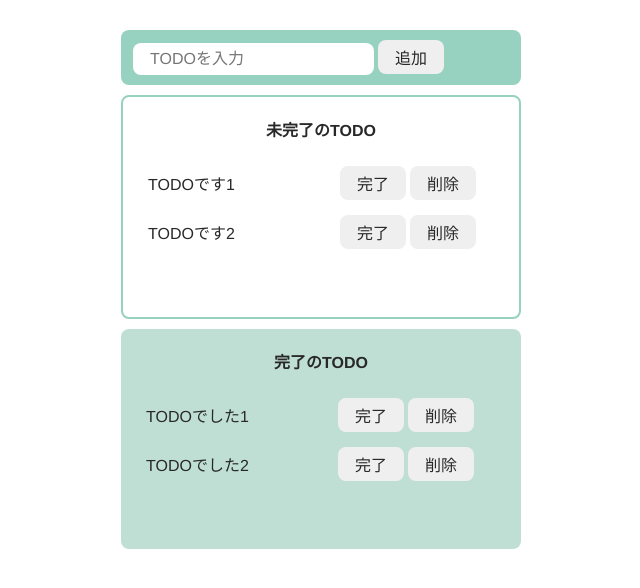
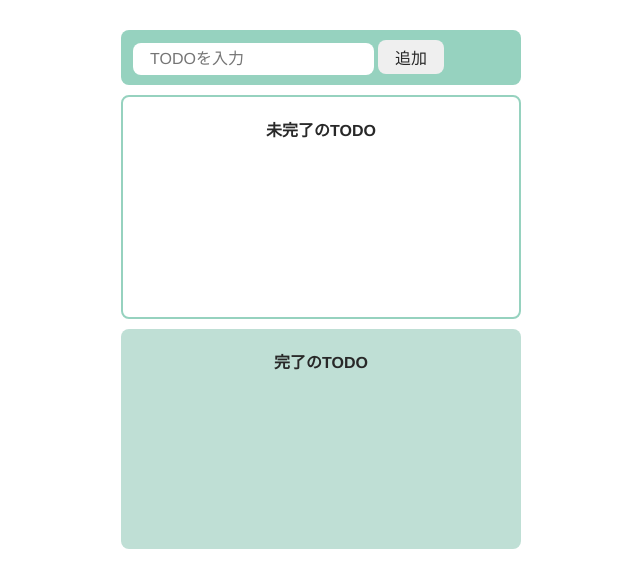
Before and after one commit to popcorn3-com-dev/React-TODO, a React (Vite) app: page / in a window 1280 px wide. Shown: the top 588 px of the page, without its empty margins (319-959 px from the left). Built offline with nearby package versions, Linux system fonts and the light colour scheme.

Commit message:
完了,戻す機能

```diff
--- a/src/Todo.jsx
+++ b/src/Todo.jsx
@@ -3,19 +3,45 @@
 
 export const Todo = () => {
   const [todoText, setTodoText] = useState('');
-  const [incompleteTodos, setIncompleteTodos] = useState(['TODOです1', 'TODOです2']);
-  const [completeTodos, setCompleteTodos] = useState(['TODOでした1', 'TODOでした2']);
+  const [incompleteTodos, setIncompleteTodos] = useState([
+    // 'TODOです1',
+    // 'TODOです2'
+  ]);
+  const [completeTodos, setCompleteTodos] = useState([
+    // 'TODOでした1',
+    // 'TODOでした2'
+  ]);
   const onChangeTodoText = (e) => setTodoText(e.target.value);
+  //追加
   const onClickAdd = () => {
     if (todoText === '') return;
     const newTodos = [...incompleteTodos, todoText];
     setIncompleteTodos(newTodos);
     setTodoText('');
   }
+  //削除
   const onClickDelete = (index) => {
     const newTodos = [...incompleteTodos];
     newTodos.splice(index, 1);
     setIncompleteTodos(newTodos);
+  }
+  //完了
+  const onClickComplete = (index) => {
+    const newIncompleteTodos = [...incompleteTodos];
+    newIncompleteTodos.splice(index, 1);
+
+    const newCompleteTodos = [...completeTodos, incompleteTodos[index]];
+    setIncompleteTodos(newIncompleteTodos);
+    setCompleteTodos(newCompleteTodos);
+  }
+  //戻す
+  const onClickBack = (index) => {
+    const newCompleteTodos = [...completeTodos];
+    newCompleteTodos.splice(index, 1);
+
+    const newIncompleteTodos = [...incompleteTodos, completeTodos[index]];
+    setIncompleteTodos(newIncompleteTodos);
+    setCompleteTodos(newCompleteTodos);
   }
 
   return (
@@ -31,7 +57,7 @@
             <li key={todo}>
               <div className='list-row'>
                 <p className='todo-item'>{todo}</p>
-                <button>完了</button>
+                <button onClick={() => onClickComplete(index)}>完了</button>
                 <button onClick={() => onClickDelete(index)}>削除</button>
               </div>
             </li>
@@ -42,12 +68,11 @@
       <div className='complete-area'>
         <p className='title'>完了のTODO</p>
         <ul>
-          {completeTodos.map((todo) => (
+          {completeTodos.map((todo, index) => (
             <li key={todo}>
               <div className='list-row'>
                 <p className='todo-item'>{todo}</p>
-                <button>完了</button>
-                <button>削除</button>
+                <button onClick={() => onClickBack(index)}>戻す</button>
               </div>
             </li>
           )
```
